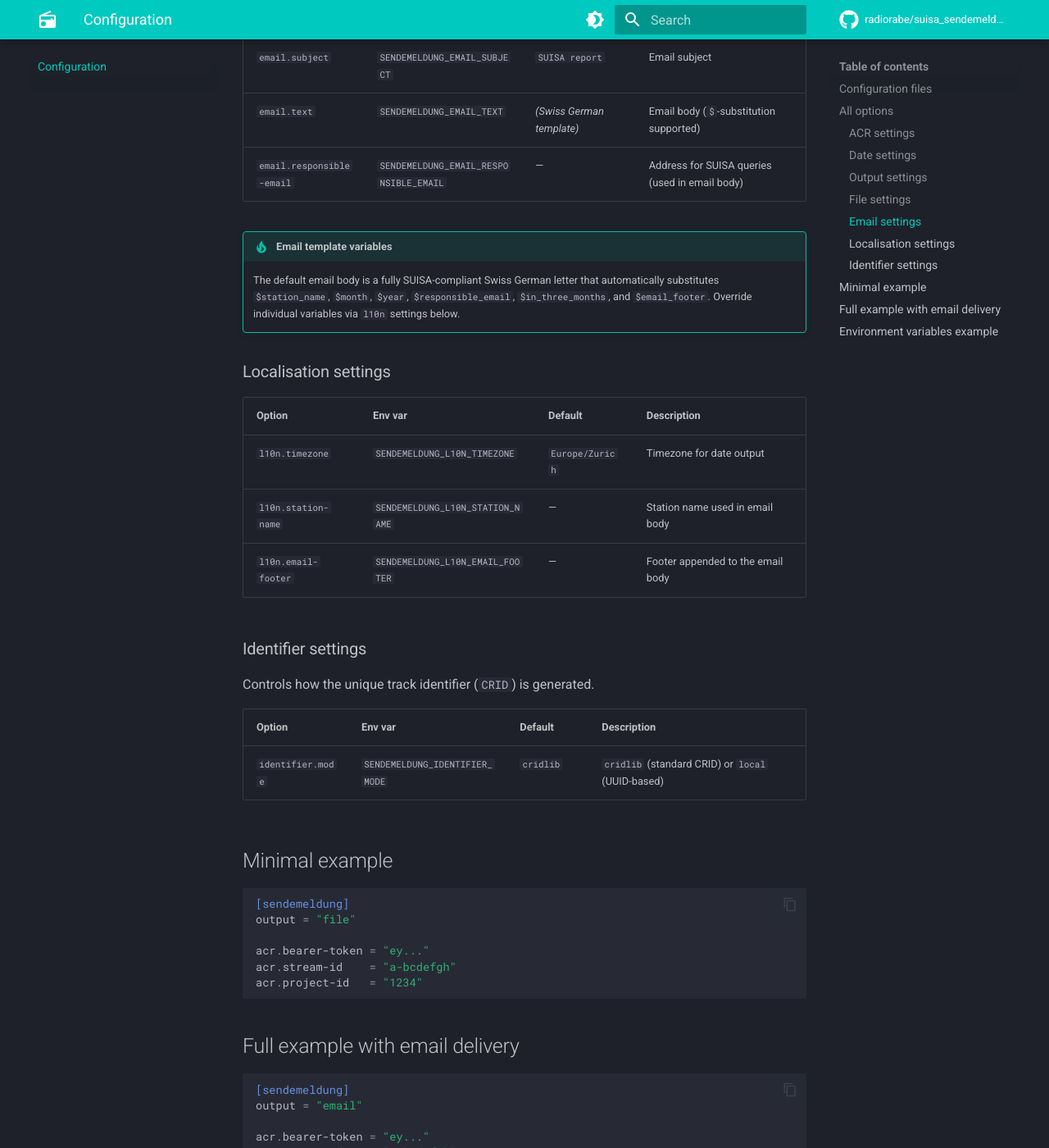
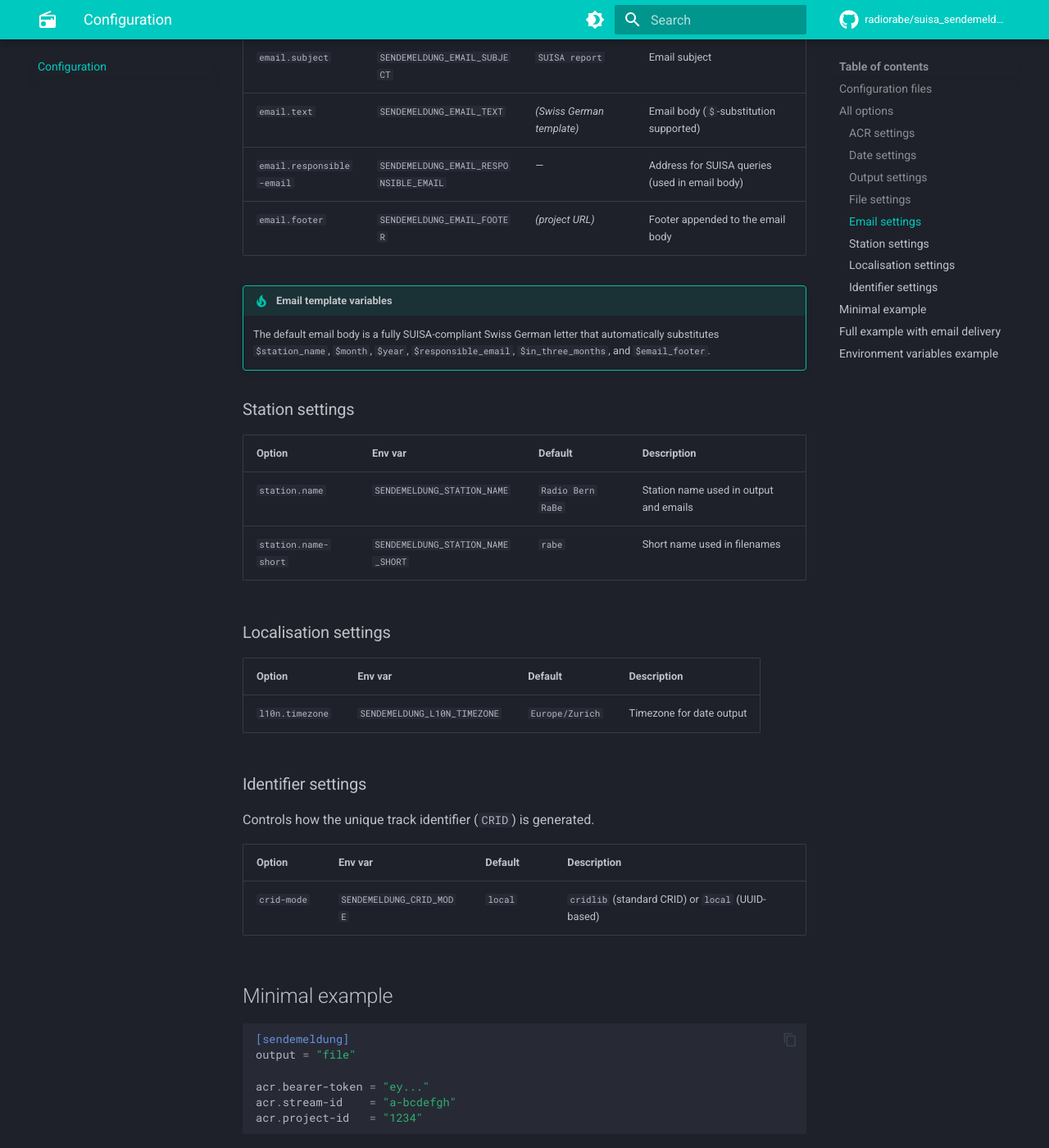
Before and after one commit to radiorabe/suisa_sendemeldung, an MkDocs documentation site: the page built from docs/configuration.md, in a window 1280 px wide and 1400 px high, scrolled down 2677 px. Shown: the whole window at 82% size. Built offline with MkDocs 1.6.1 and Material for MkDocs 9.7.7, drawn with Linux system fonts in a browser that asks for light colours; comment, search, counter and statistics services are not loaded; some of the changed text lies outside the part shown.

Commit message:
docs: apply PR review feedback — fix CLI flags, setting keys, and test encoding
Co-authored-by: hairmare <116588+hairmare@users.noreply.github.com>

````diff
--- a/docs/configuration.md
+++ b/docs/configuration.md
@@ -47,11 +47,12 @@ Control the reporting period.
 | ------ | ------- | ------- | ----------- |
 | `date.start` | `SENDEMELDUNG_DATE_START` | — | Start date (`YYYY-MM-DD`) |
 | `date.end` | `SENDEMELDUNG_DATE_END` | — | End date (`YYYY-MM-DD`) |
-| `date.last-month` | `SENDEMELDUNG_DATE_LAST_MONTH` | `false` | Fetch the whole previous calendar month |
+| `date.last-month` | `SENDEMELDUNG_DATE_LAST_MONTH` | `true` | Fetch the whole previous calendar month |
 
 !!! note "Date modes"
-    Either set `date.last-month = true` **or** provide an explicit
-    `date.start` / `date.end` pair. The two modes are mutually exclusive.
+    Use the CLI flag `--last-month` (default) to report on the previous
+    calendar month. Pass `--by-date` together with `--date-start` /
+    `--date-end` for a custom range. The two modes are mutually exclusive.
 
 ### Output settings
 
@@ -81,20 +82,25 @@ Used when `output = "email"`.
 | `email.subject` | `SENDEMELDUNG_EMAIL_SUBJECT` | `SUISA report` | Email subject |
 | `email.text` | `SENDEMELDUNG_EMAIL_TEXT` | *(Swiss German template)* | Email body (`$`-substitution supported) |
 | `email.responsible-email` | `SENDEMELDUNG_EMAIL_RESPONSIBLE_EMAIL` | — | Address for SUISA queries (used in email body) |
+| `email.footer` | `SENDEMELDUNG_EMAIL_FOOTER` | *(project URL)* | Footer appended to the email body |
 
 !!! tip "Email template variables"
     The default email body is a fully SUISA-compliant Swiss German letter that
     automatically substitutes `$station_name`, `$month`, `$year`,
     `$responsible_email`, `$in_three_months`, and `$email_footer`.
-    Override individual variables via `l10n` settings below.
+
+### Station settings
+
+| Option | Env var | Default | Description |
+| ------ | ------- | ------- | ----------- |
+| `station.name` | `SENDEMELDUNG_STATION_NAME` | `Radio Bern RaBe` | Station name used in output and emails |
+| `station.name-short` | `SENDEMELDUNG_STATION_NAME_SHORT` | `rabe` | Short name used in filenames |
 
 ### Localisation settings
 
 | Option | Env var | Default | Description |
 | ------ | ------- | ------- | ----------- |
 | `l10n.timezone` | `SENDEMELDUNG_L10N_TIMEZONE` | `Europe/Zurich` | Timezone for date output |
-| `l10n.station-name` | `SENDEMELDUNG_L10N_STATION_NAME` | — | Station name used in email body |
-| `l10n.email-footer` | `SENDEMELDUNG_L10N_EMAIL_FOOTER` | — | Footer appended to the email body |
 
 ### Identifier settings
 
@@ -102,7 +108,7 @@ Controls how the unique track identifier (`CRID`) is generated.
 
 | Option | Env var | Default | Description |
 | ------ | ------- | ------- | ----------- |
-| `identifier.mode` | `SENDEMELDUNG_IDENTIFIER_MODE` | `cridlib` | `cridlib` (standard CRID) or `local` (UUID-based) |
+| `crid-mode` | `SENDEMELDUNG_CRID_MODE` | `local` | `cridlib` (standard CRID) or `local` (UUID-based) |
 
 ## Minimal example
 
@@ -133,9 +139,10 @@ email.server            = "smtp.example.org"
 email.password          = "s3cr3t"
 email.responsible-email = "responsible@example.org"
 
-l10n.timezone     = "Europe/Zurich"
-l10n.station-name = "Radio Example"
-l10n.email-footer = "Radio Example | Musterstrasse 1 | 3000 Bern"
+station.name   = "Radio Example"
+email.footer   = "Radio Example | Musterstrasse 1 | 3000 Bern"
+
+l10n.timezone  = "Europe/Zurich"
 ```
 
 ## Environment variables example
````
Also changed, not shown: docs/deployment.md (+2 -2 lines), docs/development.md (+1 -1 lines), docs/getting-started.md (+4 -4 lines), docs/upgrading.md (+3 -3 lines), 1 other file.
